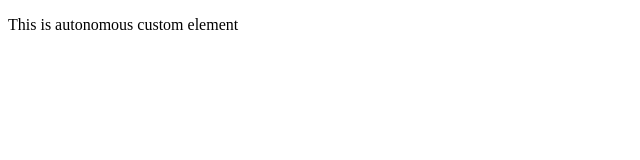
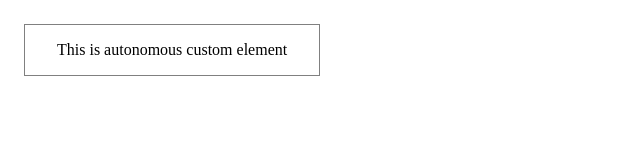
Before and after one commit to furkan-developer/workspace-web-component, a plain HTML site: page index.html in a window 1280 px wide. Shown: the whole page, without its empty margins (0-640 px from the left). Drawn offline with Linux system fonts and the light colour scheme.

Commit message:
ADDED| style to task element

```diff
--- a/components/task.js
+++ b/components/task.js
@@ -7,7 +7,7 @@ class Task extends HTMLElement{
     // Called each time the element is added to document.
     connectedCallback(){
         // As far as possible, you should implement custom element setup in this callback rather than constructor.
-        this.innerHTML = `<p>This is autonomous custom element</p>`;
+        this.innerText = `This is autonomous custom element`;
     }
 }
 
--- a/index.html
+++ b/index.html
@@ -3,12 +3,13 @@
 <head>
     <meta charset="UTF-8">
     <meta name="viewport" content="width=device-width, initial-scale=1.0">
+    <link rel="stylesheet" href="style.css">
     <title>Document</title>
 </head>
 <body>
 
     <!-- Using autonomous custom element -->
-    <task-component></task-component>
+    <task-component class="task"></task-component>
 
     <script src="index.js" type="module"></script>
 </body>
--- /dev/null
+++ b/style.css
@@ -0,0 +1,6 @@
+.task{
+    border: 1px solid gray;
+    padding: 1rem 2rem;
+    margin: 1rem;
+    display: inline-block;
+}
```
